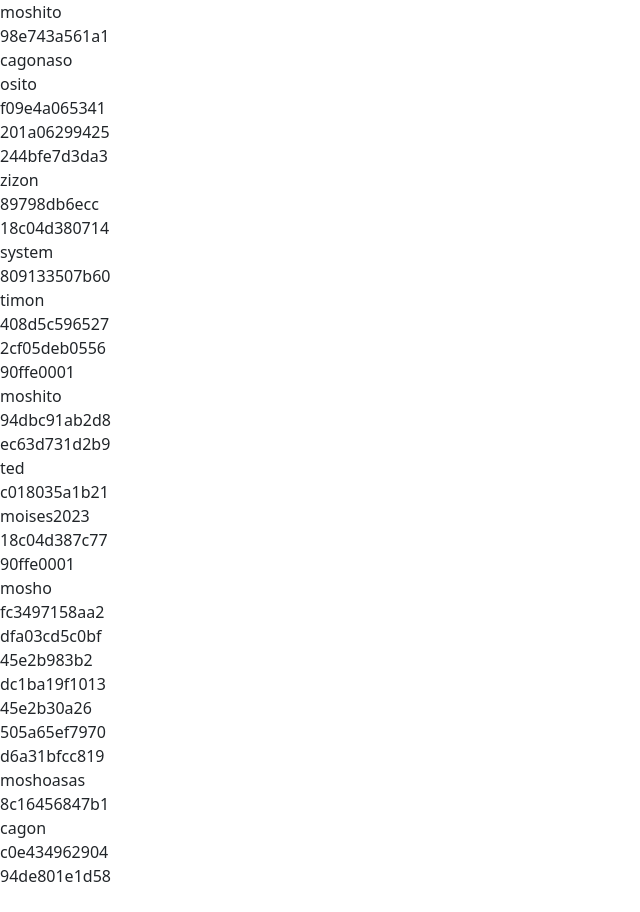
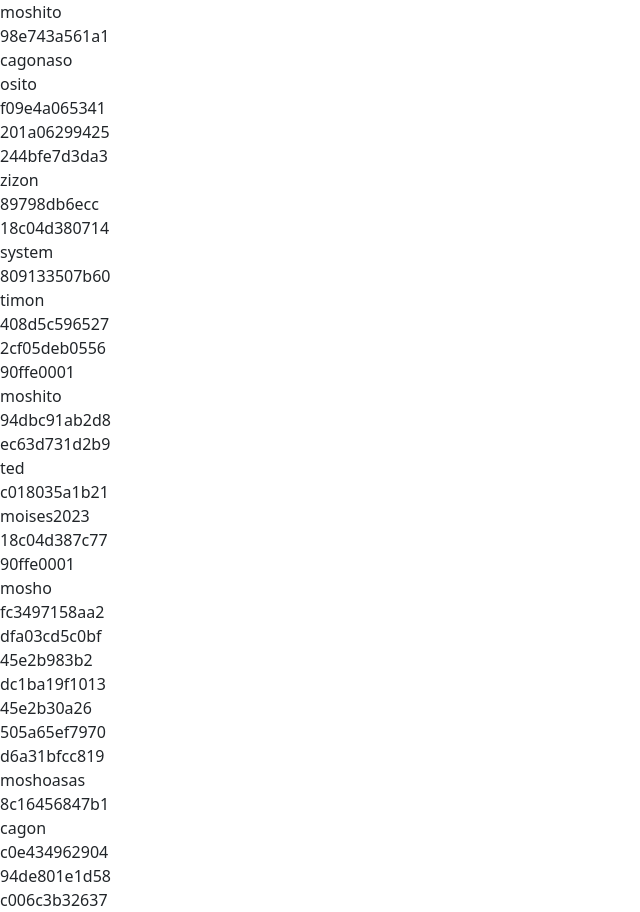
Before and after one commit to mosho910/dewaska, a plain HTML site: page index.html in a window 1280 px wide. Shown: the whole page, without its empty margins (0-640 px from the left). Before the commit the page ends 888 px from the top, so only its background shows below. Drawn offline with nearby package versions, Linux system fonts and the light colour scheme.

Commit message:
Update index.html

```diff
--- a/index.html
+++ b/index.html
@@ -46,6 +46,8 @@
     <div class="yara">cagon</div>
     <div class="yara">c0e434962904</div>
     <div class="yara">94de801e1d58</div>
+    <div class="yara">c006c3b32637</div>
+
 
 
     <script src="https://cdn.jsdelivr.net/npm/bootstrap@5.2.0-beta1/dist/js/bootstrap.bundle.min.js" integrity="sha384-pprn3073KE6tl6bjs2QrFaJGz5/SUsLqktiwsUTF55Jfv3qYSDhgCecCxMW52nD2" crossorigin="anonymous"></script>
```
